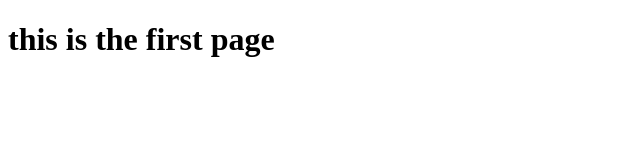
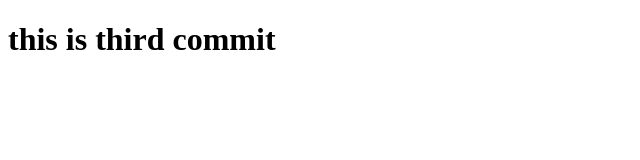
Before and after one commit to Shabnam-J/git-tutorial, a plain HTML site: page index.html in a window 1280 px wide. Shown: the whole page, without its empty margins (0-640 px from the left). Drawn offline with Linux system fonts and the light colour scheme.

Commit message:
this is third commit

```diff
--- a/index.html
+++ b/index.html
@@ -6,6 +6,6 @@
     <title>Document</title>
 </head>
 <body>
-    <h1>this is the first page</h1>
+    <h1>this is third commit</h1>
 </body>
 </html>
```
